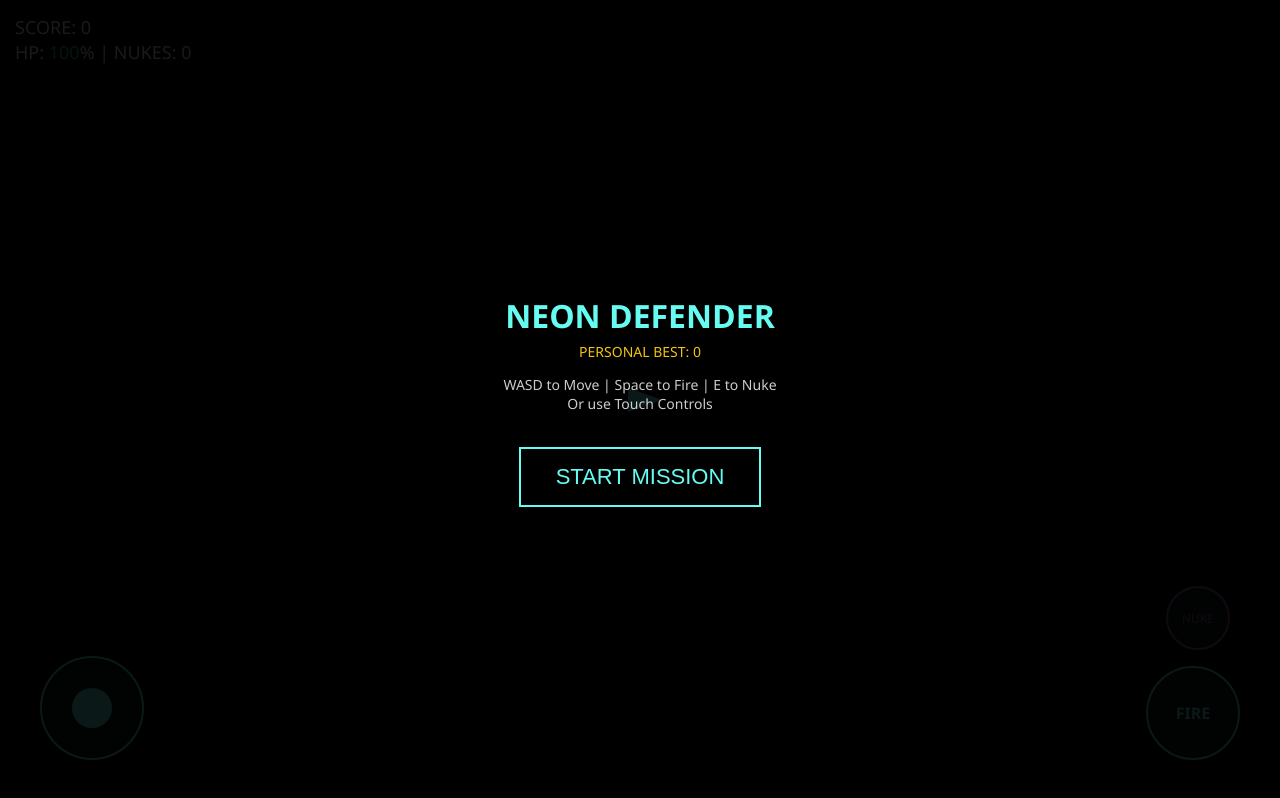
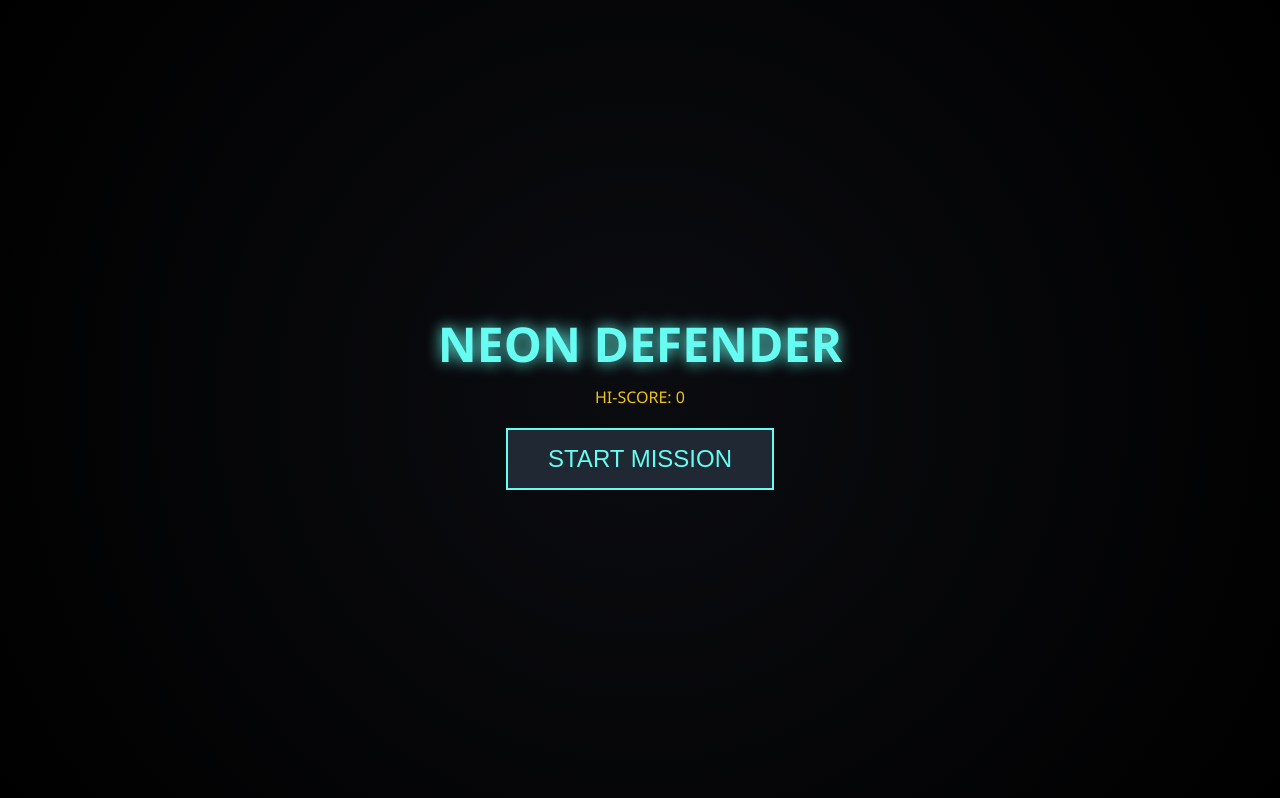
Before and after one commit to aadhviksrivastava5123-cyber/neon-defender, a plain HTML site: page index.html in a window 1280 px wide. Drawn offline with Linux system fonts and the light colour scheme.

Commit message:
Update index.html

```diff
--- a/index.html
+++ b/index.html
@@ -1,182 +1,193 @@
 <!DOCTYPE html>
-<html>
+<html lang="en">
 <head>
-    <title>Neon Defender: Master Edition</title>
+    <title>NEON DEFENDER: FINAL AADHVIK VERSION 2</title>
     <meta name="viewport" content="width=device-width, initial-scale=1.0, maximum-scale=1.0, user-scalable=no">
     <style>
-        body { background: #050505; color: #fff; font-family: 'Segoe UI', sans-serif; margin: 0; overflow: hidden; touch-action: none; }
-        canvas { display: block; background: #000; }
-        #ui { position: absolute; top: 15px; left: 15px; font-size: 18px; pointer-events: none; z-index: 10; line-height: 1.4; }
+        body { background: #000; color: #fff; font-family: 'Segoe UI', Tahoma, Geneva, Verdana, sans-serif; margin: 0; overflow: hidden; touch-action: none; }
+        canvas { display: block; }
+        #ui { position: absolute; top: 10px; left: 10px; pointer-events: none; z-index: 10; font-size: 16px; color: #66fcf1; text-shadow: 1px 1px 2px #000; }
 
-        /* Mobile UI */
-        .touch-ctrl { position: absolute; border-radius: 50%; background: rgba(102, 252, 241, 0.1); border: 2px solid #66fcf1; display: flex; align-items: center; justify-content: center; user-select: none; z-index: 20; }
-        #stick-base { bottom: 40px; left: 40px; width: 100px; height: 100px; }
-        #stick-head { width: 40px; height: 40px; background: #66fcf1; border-radius: 50%; position: absolute; }
-        #fire-btn { bottom: 40px; right: 40px; width: 90px; height: 90px; color: #66fcf1; font-weight: bold; }
-        #nuke-btn { bottom: 150px; right: 50px; width: 60px; height: 60px; border-color: #9b59b6; color: #9b59b6; font-size: 12px; }
+        /* Optimized Mobile UI */
+        .ctrl { position: absolute; border-radius: 50%; background: rgba(102, 252, 241, 0.15); border: 2px solid #66fcf1; display: flex; align-items: center; justify-content: center; z-index: 20; }
+        #s-base { bottom: 30px; left: 30px; width: 100px; height: 100px; }
+        #s-head { width: 40px; height: 40px; background: #66fcf1; border-radius: 50%; position: absolute; box-shadow: 0 0 10px #66fcf1; }
+        #f-btn { bottom: 30px; right: 30px; width: 90px; height: 90px; font-weight: bold; color: #66fcf1; font-size: 18px; }
+        #n-btn { bottom: 140px; right: 45px; width: 60px; height: 60px; border-color: #9b59b6; color: #9b59b6; font-size: 12px; }
 
-        #boss-ui { position: absolute; top: 80px; left: 50%; transform: translateX(-50%); width: 70%; height: 12px; background: #222; border: 2px solid #ff3b30; display: none; }
-        #boss-hp { width: 100%; height: 100%; background: #ff3b30; transition: width 0.2s; }
+        #b-bar { position: absolute; top: 20px; left: 50%; transform: translateX(-50%); width: 70%; height: 10px; background: #111; border: 1px solid #ff3b30; display: none; }
+        #b-hp { width: 100%; height: 100%; background: #ff3b30; }
 
-        .overlay { position: absolute; inset: 0; background: rgba(0,0,0,0.9); display: flex; flex-direction: column; align-items: center; justify-content: center; z-index: 100; text-align: center; }
-        button { background: transparent; border: 2px solid #66fcf1; color: #66fcf1; padding: 15px 35px; font-size: 22px; cursor: pointer; margin-top: 20px; }
-        .hi-score { color: #f1c40f; font-size: 14px; margin-top: 5px; }
+        .modal { position: absolute; inset: 0; background: radial-gradient(circle, #0b0c10 0%, #000 100%); display: flex; flex-direction: column; align-items: center; justify-content: center; z-index: 100; text-align: center; }
+        button { background: #1f2833; border: 2px solid #66fcf1; color: #66fcf1; padding: 15px 40px; font-size: 24px; cursor: pointer; margin-top: 20px; transition: 0.2s; }
+        button:active { background: #66fcf1; color: #000; }
     </style>
 </head>
 <body>
 
-    <div id="menu" class="overlay">
-        <h1 style="color:#66fcf1; margin:0;">NEON DEFENDER</h1>
-        <div class="hi-score">PERSONAL BEST: <span id="hi-score-text">0</span></div>
-        <p style="font-size:14px; opacity:0.8;">WASD to Move | Space to Fire | E to Nuke<br>Or use Touch Controls</p>
+    <div id="menu" class="modal">
+        <h1 style="color:#66fcf1; font-size: 48px; margin:0; text-shadow: 0 0 15px #66fcf1;">NEON DEFENDER</h1>
+        <div id="hi" style="color:#f1c40f; margin-top:10px;">HI-SCORE: 0</div>
         <button onclick="start()">START MISSION</button>
     </div>
 
     <div id="ui">
-        SCORE: <span id="score">0</span><br>
-        HP: <span id="hp" style="color:#2ecc71">100</span>% | NUKES: <span id="nukes">0</span>
+        SCORE: <span id="score">0</span> | LVL: <span id="lvl">1</span><br>
+        HP: <span id="hp">100</span>% | NUKES: <span id="nks">0</span>
     </div>
 
-    <div id="boss-ui"><div id="boss-hp"></div></div>
+    <div id="b-bar"><div id="b-hp"></div></div>
 
-    <div id="stick-base" class="touch-ctrl"><div id="stick-head"></div></div>
-    <div id="nuke-btn" class="touch-ctrl">NUKE</div>
-    <div id="fire-btn" class="touch-ctrl">FIRE</div>
+    <div id="s-base" class="ctrl"><div id="s-head"></div></div>
+    <div id="n-btn" class="ctrl">NUKE</div>
+    <div id="f-btn" class="ctrl">FIRE</div>
 
     <canvas id="gameCanvas"></canvas>
 
     <script>
         const canvas = document.getElementById("gameCanvas");
-        const ctx = canvas.getContext("2d");
+        const ctx = canvas.getContext("2d", { alpha: false });
         canvas.width = window.innerWidth; canvas.height = window.innerHeight;
 
-        let player = { x: canvas.width/2, y: canvas.height/2, size: 18, color: '#66fcf1', angle: 0 };
-        let score = 0, health = 100, nukeCount = 1, playing = false, shake = 0;
-        let bullets = [], enemies = [], items = [], boss = null, keys = {};
+        let p = { x: canvas.width/2, y: canvas.height/2, r: 18, a: 0, hp: 100 };
+        let scr = 0, nks = 1, lvl = 1, active = false, tm = 0, shake = 0;
+        let blts = [], enms = [], items = [], stars = [], bss = null, keys = {};
 
-        let hiScore = localStorage.getItem('neonHiScore') || 0;
-        document.getElementById('hi-score-text').textContent = hiScore;
+        // Load High Score
+        let hi = localStorage.getItem('nd_final_hi') || 0;
+        document.getElementById('hi').innerText = "HI-SCORE: " + hi;
 
-        // Input Setup
-        window.addEventListener('keydown', e => {
-            keys[e.code] = true;
-            if (e.code === "KeyE" && playing) triggerNuke();
-        });
-        window.addEventListener('keyup', e => keys[e.code] = false);
+        // Initialize Starfield
+        for(let i=0; i<50; i++) stars.push({x: Math.random()*canvas.width, y: Math.random()*canvas.height, s: Math.random()*2});
 
-        const base = document.getElementById('stick-base'), head = document.getElementById('stick-head');
-        let stick = { x: 0, y: 0, active: false }, touchFiring = false;
+        // Inputs
+        window.onkeydown = e => { keys[e.code] = true; if(e.code === 'KeyE') useNuke(); };
+        window.onkeyup = e => keys[e.code] = false;
 
-        base.addEventListener('touchstart', () => stick.active = true);
-        window.addEventListener('touchmove', e => {
-            if (!stick.active) return;
-            let t = e.touches[0], r = base.getBoundingClientRect();
+        const sb = document.getElementById('s-base'), sh = document.getElementById('s-head');
+        let st = { x: 0, y: 0, act: false }, tFire = false;
+
+        sb.ontouchstart = (e) => { e.preventDefault(); st.act = true; };
+        window.ontouchmove = e => {
+            if(!st.act) return;
+            let t = e.touches[0], r = sb.getBoundingClientRect();
             let dx = t.clientX - (r.left + r.width/2), dy = t.clientY - (r.top + r.height/2);
-            let angle = Math.atan2(dy, dx), dist = Math.min(50, Math.hypot(dx, dy));
-            stick.x = Math.cos(angle) * dist / 50; stick.y = Math.sin(angle) * dist / 50;
-            player.angle = angle;
-            head.style.transform = `translate(${stick.x * 30}px, ${stick.y * 30}px)`;
-        });
-        window.addEventListener('touchend', () => { stick.active = false; stick.x = 0; stick.y = 0; head.style.transform = `translate(0,0)`; });
-        document.getElementById('fire-btn').ontouchstart = () => touchFiring = true;
-        document.getElementById('fire-btn').ontouchend = () => touchFiring = false;
-        document.getElementById('nuke-btn').ontouchstart = triggerNuke;
+            let a = Math.atan2(dy, dx), d = Math.min(50, Math.hypot(dx, dy));
+            st.x = Math.cos(a) * d / 50; st.y = Math.sin(a) * d / 50;
+            p.a = a; sh.style.transform = `translate(${st.x*30}px, ${st.y*30}px)`;
+        };
+        window.ontouchend = () => { st.act = false; st.x = st.y = 0; sh.style.transform = `translate(0,0)`; };
+        document.getElementById('f-btn').ontouchstart = (e) => { e.preventDefault(); tFire = true; };
+        document.getElementById('f-btn').ontouchend = () => tFire = false;
+        document.getElementById('n-btn').ontouchstart = (e) => { e.preventDefault(); useNuke(); };
 
-        function start() {
-            playing = true;
-            document.getElementById('menu').style.display = 'none';
-            spawn();
-        }
+        function start() { active = true; document.getElementById('menu').style.display = 'none'; loop(); }
 
-        function triggerNuke() {
-            if (nukeCount > 0) {
-                nukeCount--; shake = 40; enemies = [];
-                if (boss) boss.hp -= 25;
-            }
-        }
+        function useNuke() { if(nks > 0 && active) { nks--; enms = []; shake = 40; if(bss) bss.hp -= 20; } }
 
         function update() {
-            if (!playing || health <= 0) return;
+            if(!active) return;
+            tm++;
 
-            // Movement (Hybrid)
+            // Background motion
+            stars.forEach(s => { s.y += 1 + lvl*0.2; if(s.y > canvas.height) s.y = 0; });
+
+            // Hybrid Movement
             let kx = 0, ky = 0;
-            if (keys['KeyW']) ky -= 1; if (keys['KeyS']) ky += 1;
-            if (keys['KeyA']) kx -= 1; if (keys['KeyD']) kx += 1;
-            if (kx !== 0 || ky !== 0) { player.x += kx * 5; player.y += ky * 5; player.angle = Math.atan2(ky, kx); }
-            player.x += stick.x * 5; player.y += stick.y * 5;
+            if(keys['KeyW'] || keys['ArrowUp']) ky--; if(keys['KeyS'] || keys['ArrowDown']) ky++;
+            if(keys['KeyA'] || keys['ArrowLeft']) kx--; if(keys['KeyD'] || keys['ArrowRight']) kx++;
+            p.x += (kx*7) + (st.x*8); p.y += (ky*7) + (st.y*8);
+            if(kx || ky) p.a = Math.atan2(ky, kx);
 
-            // Fire
-            if ((touchFiring || keys['Space']) && Date.now() % 140 < 20) {
-                bullets.push({ x: player.x, y: player.y, vx: Math.cos(player.angle) * 14, vy: Math.sin(player.angle) * 14 });
+            // Keep player on screen
+            p.x = Math.max(p.r, Math.min(canvas.width - p.r, p.x));
+            p.y = Math.max(p.r, Math.min(canvas.height - p.r, p.y));
+
+            // Boss Check
+            if(scr > 0 && scr % 5000 === 0 && !bss) {
+                bss = { x: canvas.width/2, y: -80, hp: 150*lvl, m: 150*lvl, r: 60 };
+                document.getElementById('b-bar').style.display = 'block';
+            }
+            if(bss) {
+                bss.y += (bss.y < 120) ? 2 : Math.sin(tm/25)*2;
+                bss.x += Math.cos(tm/40)*5;
+                document.getElementById('b-hp').style.width = (bss.hp/bss.m*100) + "%";
             }
 
-            // Boss Logic
-            if (score > 0 && score % 5000 === 0 && !boss) {
-                boss = { x: canvas.width/2, y: -100, size: 70, hp: 100, max: 100 };
-                document.getElementById('boss-ui').style.display = 'block';
+            // Fire Logic
+            if((tFire || keys['Space']) && tm % 9 === 0) {
+                blts.push({ x: p.x, y: p.y, vx: Math.cos(p.a)*15, vy: Math.sin(p.a)*15 });
             }
 
-            if (boss) {
-                let d = Math.hypot(player.x - boss.x, player.y - boss.y);
-                boss.x += (player.x - boss.x) / d * 1.5; boss.y += (player.y - boss.y) / d * 1.5;
-                document.getElementById('boss-hp').style.width = (boss.hp/boss.max*100) + "%";
-                if (boss.hp <= 0) { boss = null; score += 1000; health = 100; nukeCount++; document.getElementById('boss-ui').style.display = 'none'; }
+            // Enemy Spawning
+            if(tm % Math.max(10, 50 - lvl*5) === 0 && !bss) {
+                enms.push({ x: Math.random()*canvas.width, y: -30, r: 15 + Math.random()*10 });
             }
 
-            // Collisions
-            enemies.forEach((en, i) => {
-                let d = Math.hypot(player.x - en.x, player.y - en.y);
-                en.x += (player.x - en.x) / d * 2.5; en.y += (player.y - en.y) / d * 2.5;
-                if (d < player.size + 15) { health -= 10; enemies.splice(i, 1); shake = 15; }
+            enms.forEach((e, i) => {
+                let ang = Math.atan2(p.y - e.y, p.x - e.x);
+                e.x += Math.cos(ang) * (3 + lvl*0.4); e.y += Math.sin(ang) * (3 + lvl*0.4);
+                if(Math.hypot(p.x-e.x, p.y-e.y) < p.r + e.r) { p.hp -= 10; shake = 20; enms.splice(i, 1); }
             });
 
-            bullets.forEach((b, bi) => {
+            blts.forEach((b, bi) => {
                 b.x += b.vx; b.y += b.vy;
-                if (boss && Math.hypot(b.x - boss.x, b.y - boss.y) < boss.size) { boss.hp -= 2; bullets.splice(bi, 1); }
-                enemies.forEach((en, ei) => {
-                    if (Math.hypot(b.x - en.x, b.y - en.y) < 20) {
-                        if (Math.random() < 0.1) items.push({ x: en.x, y: en.y, type: Math.random() < 0.7 ? 'h' : 'n' });
-                        score += 10; enemies.splice(ei, 1); bullets.splice(bi, 1);
+                if(b.x < -10 || b.x > canvas.width+10 || b.y < -10 || b.y > canvas.height+10) blts.splice(bi, 1);
+                if(bss && Math.hypot(b.x-bss.x, b.y-bss.y) < bss.r) {
+                    bss.hp--; blts.splice(bi, 1);
+                    if(bss.hp <= 0) { bss=null; scr+=1500; lvl++; nks++; document.getElementById('b-bar').style.display='none'; }
+                }
+                enms.forEach((e, ei) => {
+                    if(Math.hypot(b.x-e.x, b.y-e.y) < e.r) {
+                        if(Math.random() < 0.12) items.push({x: e.x, y: e.y, t: Math.random() > 0.6 ? 'H' : 'N'});
+                        scr += 10; enms.splice(ei, 1); blts.splice(bi, 1);
                     }
                 });
             });
 
             items.forEach((it, i) => {
-                if (Math.hypot(player.x - it.x, player.y - it.y) < 30) {
-                    if (it.type === 'h') health = Math.min(100, health+20); else nukeCount++;
-                    items.splice(i, 1);
-                }
+                if(Math.hypot(p.x-it.x, p.y-it.y) < 35) { if(it.t==='H') p.hp=Math.min(100, p.hp+25); else nks++; items.splice(i,1); }
             });
 
-            if (score > hiScore) { hiScore = score; localStorage.setItem('neonHiScore', hiScore); }
-            document.getElementById('score').textContent = score;
-            document.getElementById('hp').textContent = Math.max(0, health);
-            document.getElementById('nukes').textContent = nukeCount;
-            if (health <= 0) location.reload();
-            if (shake > 0) shake *= 0.9;
+            document.getElementById('score').innerText = scr;
+            document.getElementById('hp').innerText = Math.max(0, p.hp);
+            document.getElementById('lvl').innerText = lvl;
+            document.getElementById('nks').innerText = nks;
+
+            if(p.hp <= 0) { if(scr > hi) localStorage.setItem('nd_final_hi', scr); location.reload(); }
+            if(shake > 0) shake *= 0.85;
         }
 
         function draw() {
             ctx.save();
-            if (shake > 1) ctx.translate(Math.random()*shake - shake/2, Math.random()*shake - shake/2);
-            ctx.fillStyle = "rgba(0, 0, 0, 0.4)"; ctx.fillRect(0, 0, canvas.width, canvas.height);
+            if(shake > 1) ctx.translate(Math.random()*shake-shake/2, Math.random()*shake-shake/2);
+            ctx.fillStyle = "#000"; ctx.fillRect(0,0,canvas.width,canvas.height);
 
-            items.forEach(it => { ctx.fillStyle = it.type === 'h' ? '#2ecc71' : '#9b59b6'; ctx.fillRect(it.x-8, it.y-8, 16, 16); });
-            if (boss) { ctx.fillStyle = "#ff3b30"; ctx.beginPath(); ctx.arc(boss.x, boss.y, boss.size, 0, Math.PI*2); ctx.fill(); }
+            // Starfield
+            ctx.fillStyle = "#444";
+            stars.forEach(s => ctx.fillRect(s.x, s.y, s.s, s.s));
 
-            ctx.save();
-            ctx.translate(player.x, player.y); ctx.rotate(player.angle);
-            ctx.fillStyle = player.color; ctx.beginPath(); ctx.moveTo(22,0); ctx.lineTo(-12,12); ctx.lineTo(-12,-12); ctx.fill();
-            ctx.restore();
+            // Player
+            ctx.save(); ctx.translate(p.x, p.y); ctx.rotate(p.a); ctx.fillStyle = '#66fcf1';
+            ctx.beginPath(); ctx.moveTo(22, 0); ctx.lineTo(-14, 14); ctx.lineTo(-14, -14); ctx.fill(); ctx.restore();
 
-            ctx.fillStyle = "white"; bullets.forEach(b => { ctx.beginPath(); ctx.arc(b.x, b.y, 3, 0, Math.PI*2); ctx.fill(); });
-            ctx.fillStyle = "#ff3b30"; enemies.forEach(en => { ctx.beginPath(); ctx.arc(en.x, en.y, 14, 0, Math.PI*2); ctx.fill(); });
+            // Items
+            for(let it of items) { ctx.fillStyle = it.t==='H'?'#2ecc71':'#9b59b6'; ctx.fillRect(it.x-10, it.y-10, 20, 20); }
+
+            // Boss
+            if(bss) { ctx.fillStyle = "#ff3b30"; ctx.beginPath(); ctx.arc(bss.x, bss.y, bss.r, 0, Math.PI*2); ctx.fill(); }
+
+            // Bullets
+            ctx.fillStyle = "#fff";
+            for(let b of blts) { ctx.fillRect(b.x-2, b.y-2, 5, 5); }
+
+            // Enemies
+            ctx.fillStyle = "#ff3b30";
+            for(let e of enms) { ctx.beginPath(); ctx.arc(e.x, e.y, e.r, 0, Math.PI*2); ctx.fill(); }
             ctx.restore();
         }
 
-        function spawn() { if(playing && !boss) enemies.push({ x: Math.random()*canvas.width, y: -30 }); setTimeout(spawn, 900); }
         function loop() { update(); draw(); requestAnimationFrame(loop); }
-        loop();
     </script>
 </body>
 </html>
```
